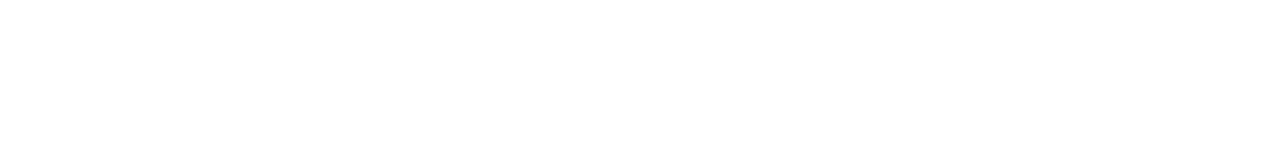
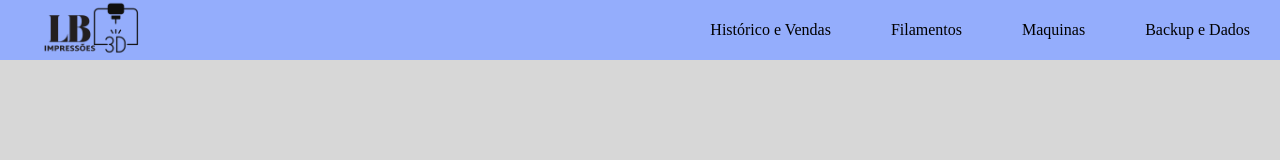
Before and after one commit to AndersonLPereira/ProjetoDeGestao, a plain HTML site: page ProjetoDeGestao/Telas/index.html in a window 1280 px wide. Drawn offline with Linux system fonts and the light colour scheme.

Commit message:
Andamento do projeto, feito menu de itens no cabeçalho, e estilização dos mesmos

```diff
--- a/ProjetoDeGestao/Css/style.css
+++ b/ProjetoDeGestao/Css/style.css
@@ -0,0 +1,62 @@
+* {
+    margin: 0;
+    padding: 0;
+
+}
+
+body {
+    min-height: 100%;
+    background-color: rgba(159, 159, 159, 0.415);
+    font-family: bold 700;
+    color: #fff;
+}
+
+nav {
+    background-color: #94adfc;
+}
+
+nav ul {
+    width: 100%;
+    /*100% da largara da tela*/
+    list-style: none;
+    /*Remove marcação de lista, as bolinhas*/
+    display: flex;
+    /*Itens alinhados a horizontal*/
+    justify-content: flex-end;
+    /*itens alinhados a direita*/
+    align-items: center;
+    /*alinhar ao centro*/
+
+}
+
+nav li:first-child {
+    height: 60px;
+    /*altura dos itens do menu em 60px*/
+    margin-right: auto;
+}
+
+nav a {
+    /*LINKS*/
+    height: 100%;
+    /*100% da altura*/
+    padding: 0 30px;
+    /*Espaçamento da altura em 0, espaçamentos entre os itens de 30px*/
+    display: flex;
+    align-items: center;
+    /*alinhar os itens ao centro horizontalmente*/
+    color: black;
+    text-decoration: none;/*tirar sublinado de link*/
+}
+
+.icon {
+    fill: #fff;
+    /*preenchimento de todo icone em branco*/
+}
+
+
+.logotipo{
+    max-width: 120px;
+    max-height: 120px;
+    width: auto;
+    height: auto;
+}
--- a/ProjetoDeGestao/Telas/index.html
+++ b/ProjetoDeGestao/Telas/index.html
@@ -1,11 +1,23 @@
 <!DOCTYPE html>
 <html lang="pt-br">
+
 <head>
     <meta charset="UTF-8">
     <meta name="viewport" content="width=device-width, initial-scale=1.0">
+    <link rel="stylesheet" href="/ProjetoDeGestao/Css/style.css">
     <title>Document</title>
 </head>
+
 <body>
-
+    <nav>
+        <ul>
+            <li><a href="#"><img class="logotipo" src="/ProjetoDeGestao/img/Logo LB impressões 3D.png" alt="Logotipo"></a></li>
+            <li><a href="#">Histórico e Vendas</a></li>
+            <li><a href="#">Filamentos</a></li>
+            <li><a href="#">Maquinas</a></li>
+            <li><a href="#">Backup e Dados</a></li>
+            <!-- <li><a href="#"><img id="btn_menu" class="" src="/ProjetoDeGestao/img/Menu.svg" alt=""></a></li> -->
+        </ul>
+    </nav>
 </body>
 </html>
```
Also changed, not shown: ProjetoDeGestao/img/Close.svg (added), ProjetoDeGestao/img/Logo LB impressões 3D.png (added), ProjetoDeGestao/img/Menu.svg (added).
